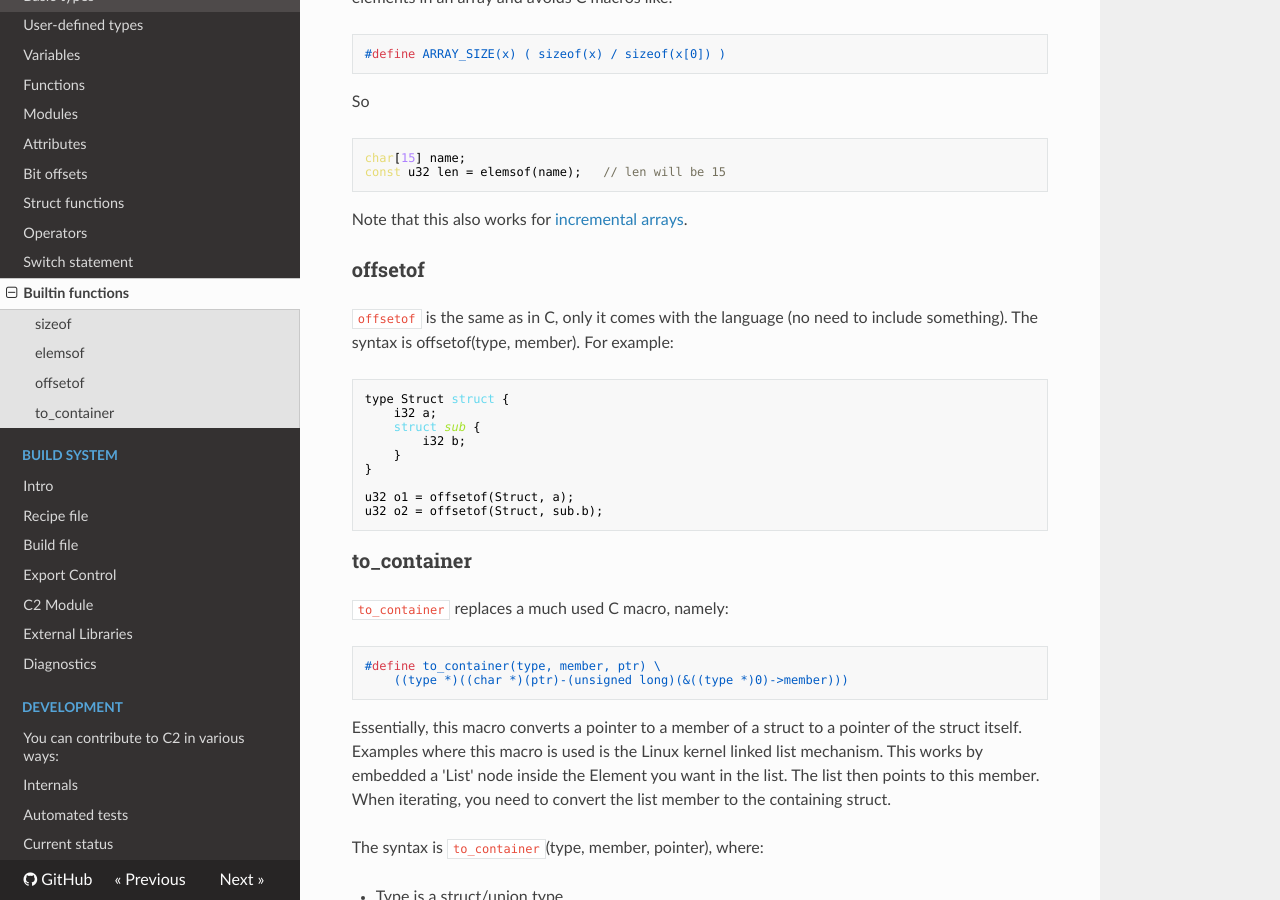
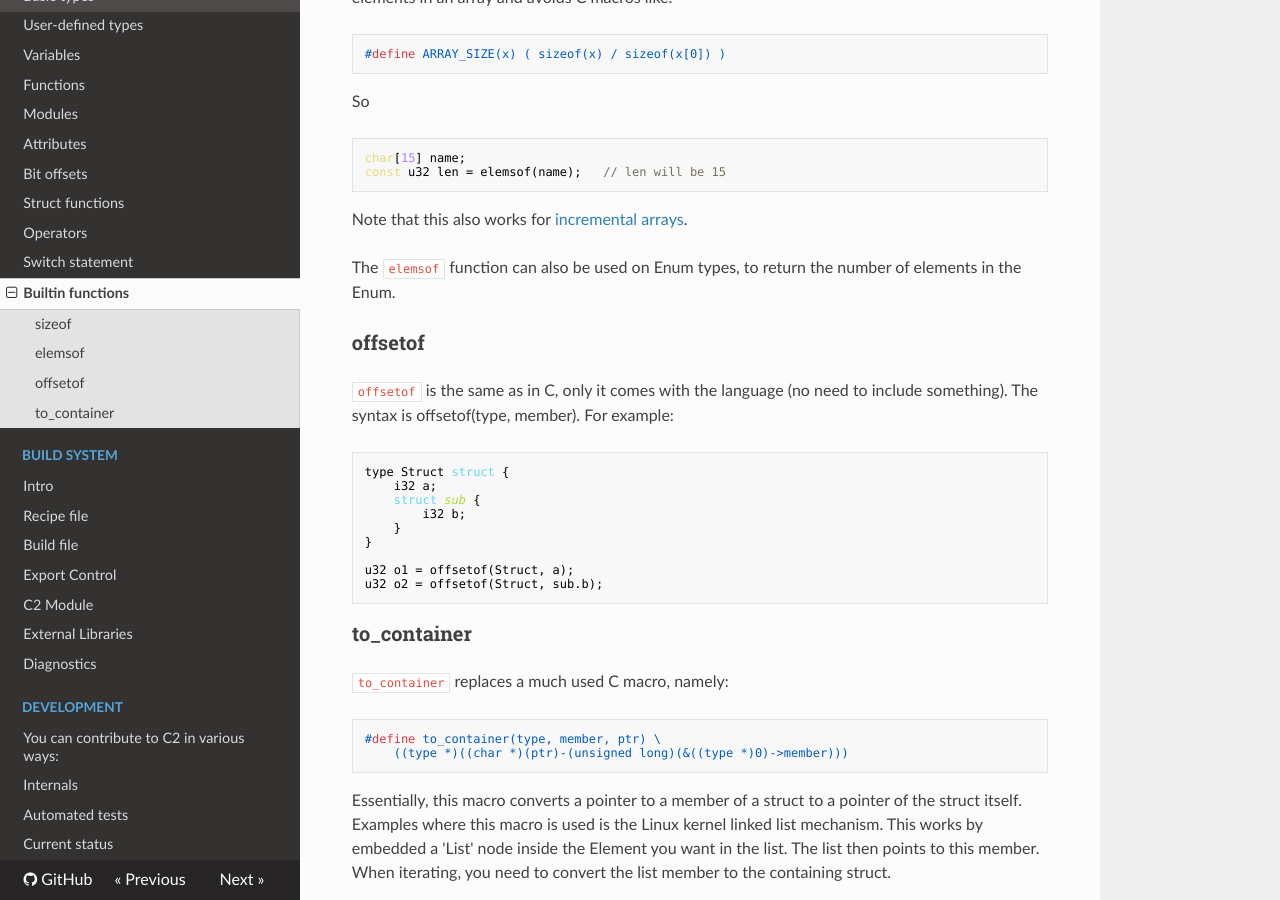
Before and after one commit to c2lang/documentation, an MkDocs documentation site: the page built from documentation/docs/language/builtin_functions.md, in a window 1280 px wide and 900 px high, scrolled down 543 px. Built offline with MkDocs 1.6.1, drawn with Linux system fonts in a browser that asks for light colours; nearby versions of some CDN libraries; old or Windows-style settings are respelled for this version of MkDocs.

Commit message:
builtin_functions: elemsof - add enum type

````diff
--- a/documentation/docs/language/builtin_functions.md
+++ b/documentation/docs/language/builtin_functions.md
@@ -28,6 +28,10 @@ char[15] name;
 const u32 len = elemsof(name);   // len will be 15
 ```
 Note that this also works for [incremental arrays](variables/#incremental-arrays).
+
+The `elemsof` function can also be used on Enum types, to return the number of elements
+in the Enum.
+
 
 ### offsetof
 `offsetof` is the same as in C, only it comes with the language (no need to include something).
````
